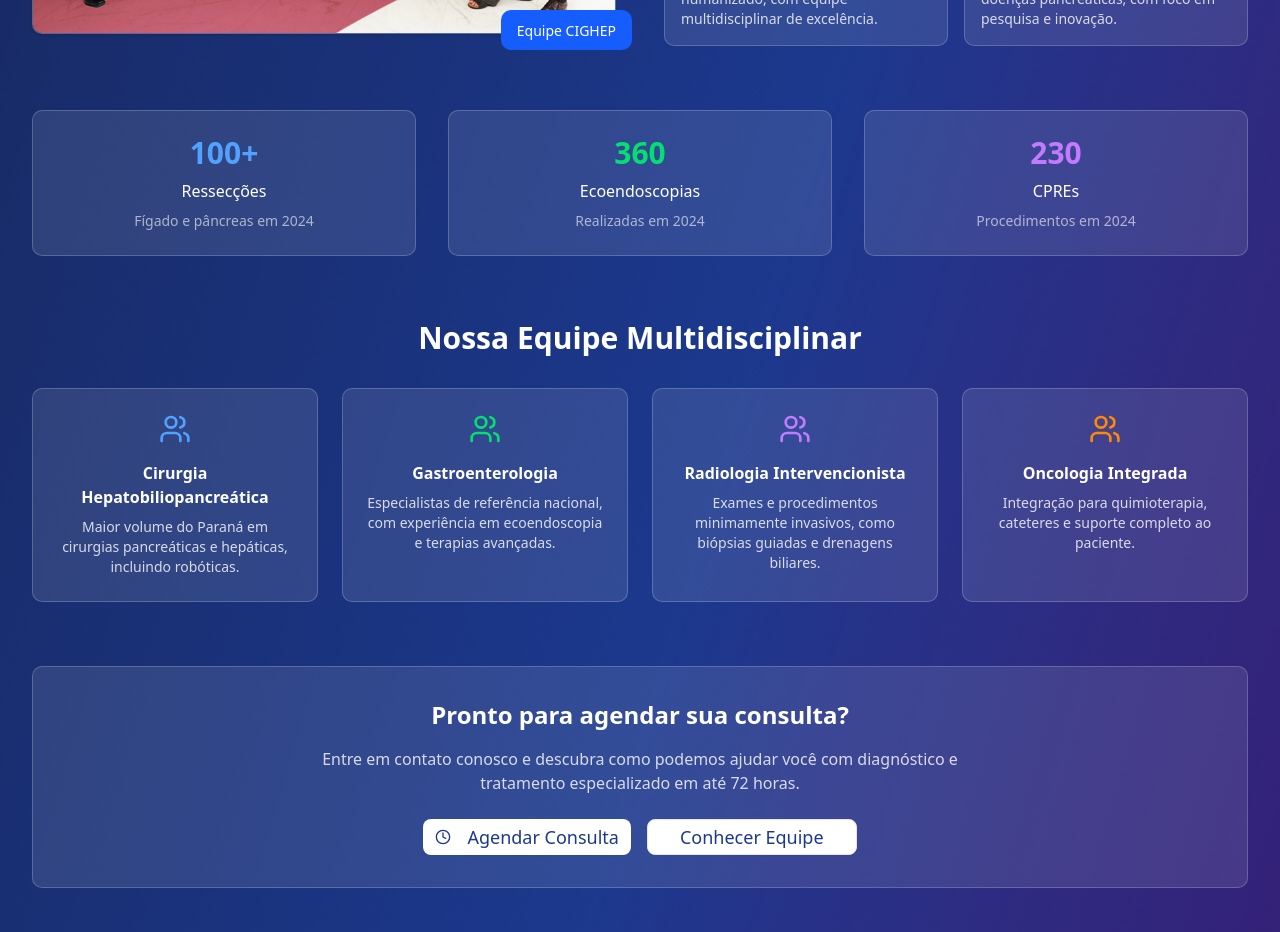
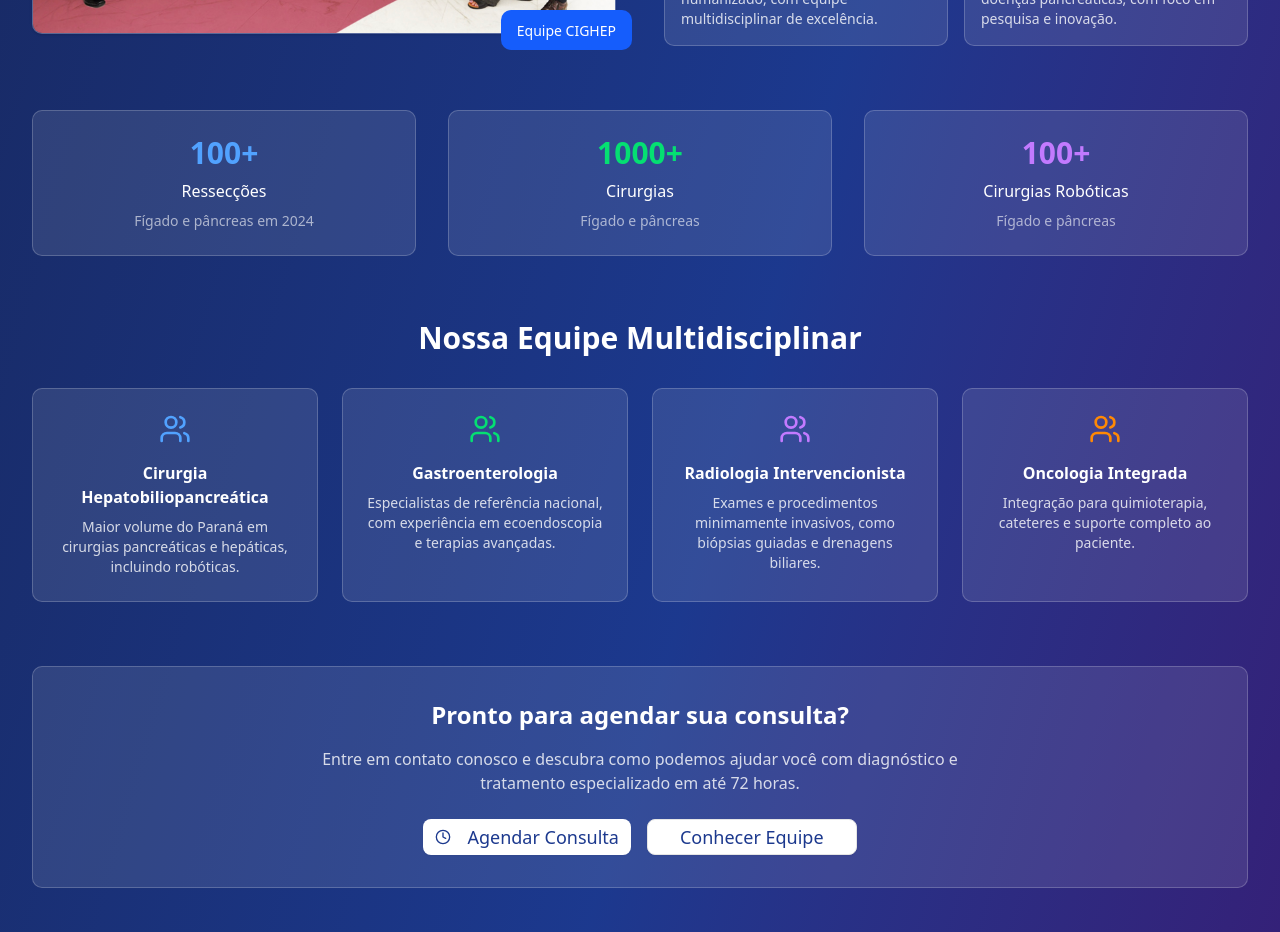
Before and after one commit to glevi2004/pancreas-one-day-clinic, a Next.js app: page / in a window 1280 px wide. Shown: the part 1420-2352 px from the top of the page. Built offline with nearby package versions, Linux system fonts and the light colour scheme.

Commit message:
feat: update about section content

```diff
--- a/src/components/about-section.tsx
+++ b/src/components/about-section.tsx
@@ -97,17 +97,23 @@ export function AboutSection() {
 
           <div className="text-center">
             <div className="bg-white/10 border border-white/20 rounded-lg p-6">
-              <div className="text-3xl font-bold text-green-400 mb-2">360</div>
-              <div className="text-white font-medium mb-2">Ecoendoscopias</div>
-              <div className="text-sm text-white/60">Realizadas em 2024</div>
+              <div className="text-3xl font-bold text-green-400 mb-2">
+                1000+
+              </div>
+              <div className="text-white font-medium mb-2">Cirurgias</div>
+              <div className="text-sm text-white/60">Fígado e pâncreas</div>
             </div>
           </div>
 
           <div className="text-center">
             <div className="bg-white/10 border border-white/20 rounded-lg p-6">
-              <div className="text-3xl font-bold text-purple-400 mb-2">230</div>
-              <div className="text-white font-medium mb-2">CPREs</div>
-              <div className="text-sm text-white/60">Procedimentos em 2024</div>
+              <div className="text-3xl font-bold text-purple-400 mb-2">
+                100+
+              </div>
+              <div className="text-white font-medium mb-2">
+                Cirurgias Robóticas
+              </div>
+              <div className="text-sm text-white/60">Fígado e pâncreas</div>
             </div>
           </div>
         </div>
```
